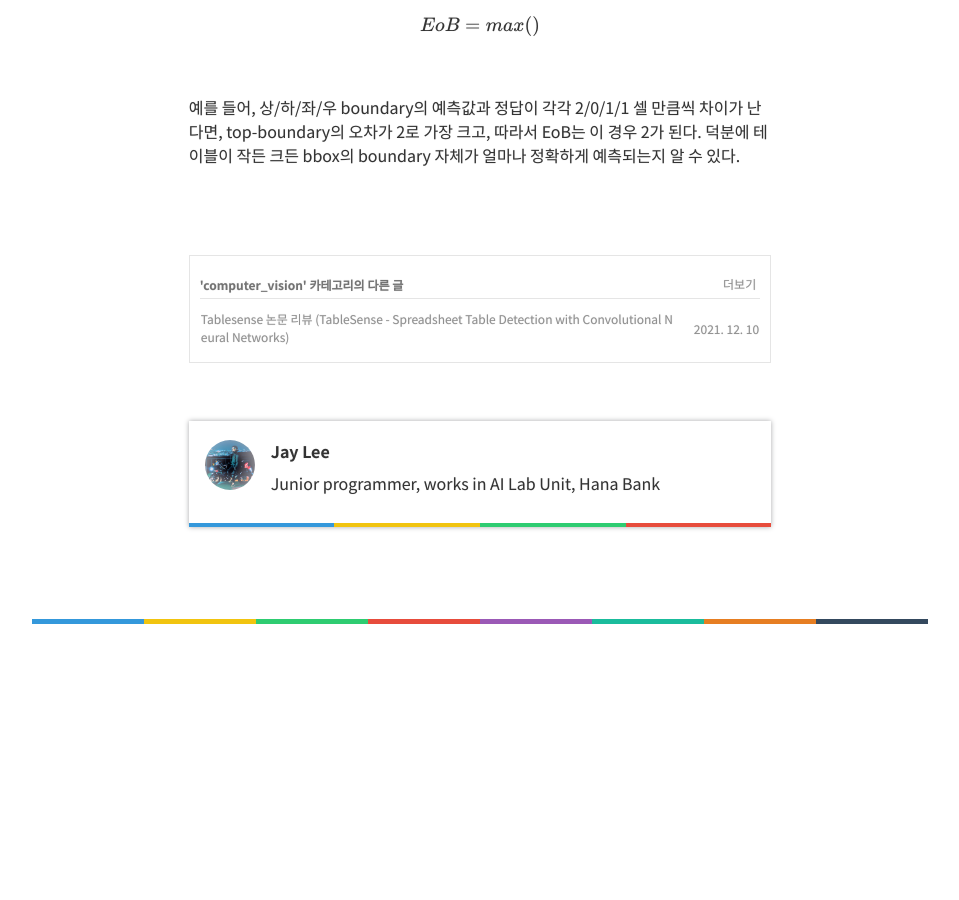
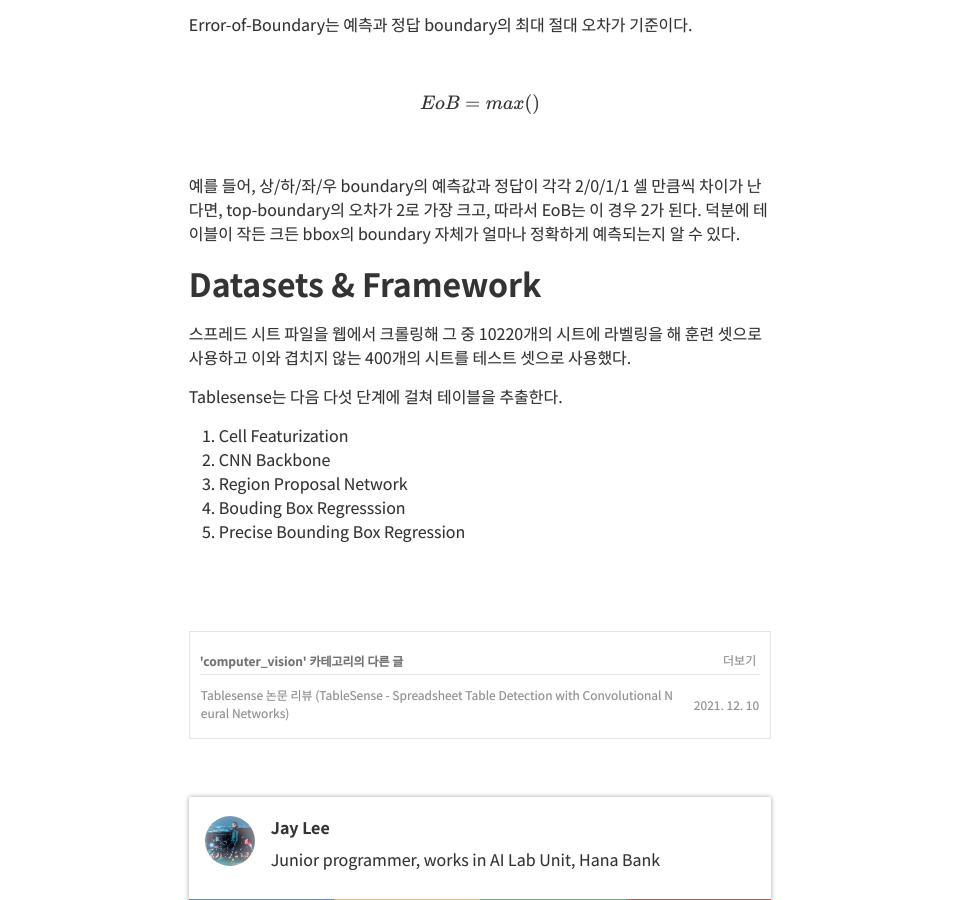
Before and after one commit to Clarit7/clarit7.github.io, a Jekyll site: the page built from _posts/2021-12-10-tablesense.md, in a window 1280 px wide and 900 px high, scrolled down 2217 px. Shown: the whole window, without its empty margins (160-1119 px from the left). Built offline with Jekyll 4.4.1, drawn with Linux system fonts in a browser that asks for light colours; some web fonts are replaced; formulas are drawn with MathJax 3; comment, search, counter and statistics services are not loaded; before the commit the page ends 2846 px from its top, so only the background shows below that.

Commit message:
Update 2021-12-10-tablesense.md

```diff
--- a/_posts/2021-12-10-tablesense.md
+++ b/_posts/2021-12-10-tablesense.md
@@ -14,6 +14,8 @@ use_math: true
 <br/>
 
 ## Abstract & Problem Statement
+
+<br/>
 
 Spreadsheet table detection은 엑셀 파일 등에서 테이블이 존재하는 영역, 정확히는 top, left, bottom, right 네 방향의 boundary를 감지하는 종류의 과제를 말한다.
 스프레드 시트라는 2차원 좌표계 내에서 bounding box를 추출하는 과제이므로 얼핏 보면 이미지 object detection과 비슷한 느낌이 있다.
@@ -48,6 +50,8 @@ Bounding Box라는 것이 어떤 절대적인 기준에 의해 라벨링 된 것
 
 ## IoU vs EoB
 
+<br/>
+
 여기서부턴 bounding box를 편의상 bbox로 줄여 부르겠다.
 Object detection의 가장 보편적인 평가지표는 Intersection-over-Union이다. 이는 예측 bbox와 실제 bbox의 일치도를 나타내는데, 두 bbox간의 교집합 넓이를 합집합 넓이로 나눈 것이다.
 
@@ -71,3 +75,16 @@ $$ EoB = max() $$
 
 예를 들어, 상/하/좌/우 boundary의 예측값과 정답이 각각 2/0/1/1 셀 만큼씩 차이가 난다면, top-boundary의 오차가 2로 가장 크고, 따라서 EoB는 이 경우 2가 된다.
 덕분에 테이블이 작든 크든 bbox의 boundary 자체가 얼마나 정확하게 예측되는지 알 수 있다.
+
+
+## Datasets & Framework
+
+스프레드 시트 파일을 웹에서 크롤링해 그 중 10220개의 시트에 라벨링을 해 훈련 셋으로 사용하고 이와 겹치지 않는 400개의 시트를 테스트 셋으로 사용했다.
+
+Tablesense는 다음 다섯 단계에 걸쳐 테이블을 추출한다.
+
+1. Cell Featurization
+2. CNN Backbone
+3. Region Proposal Network
+4. Bouding Box Regresssion
+5. Precise Bounding Box Regression
```
